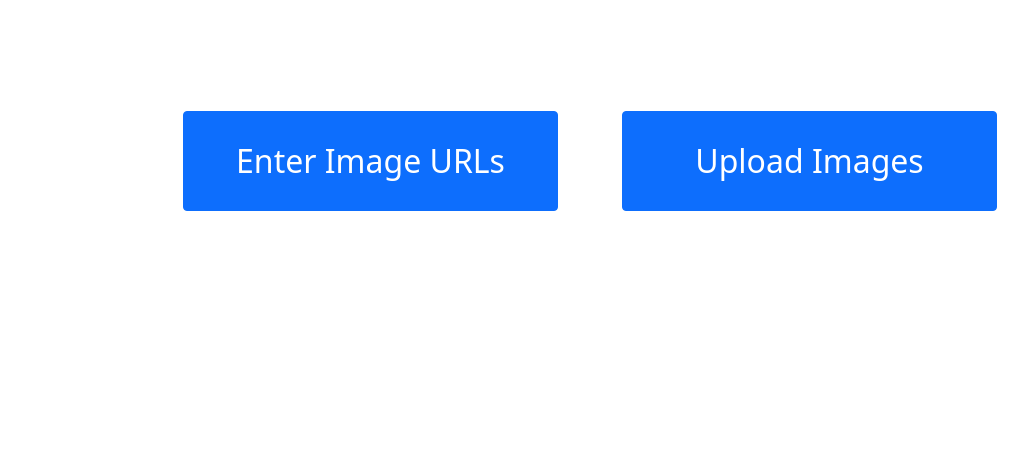
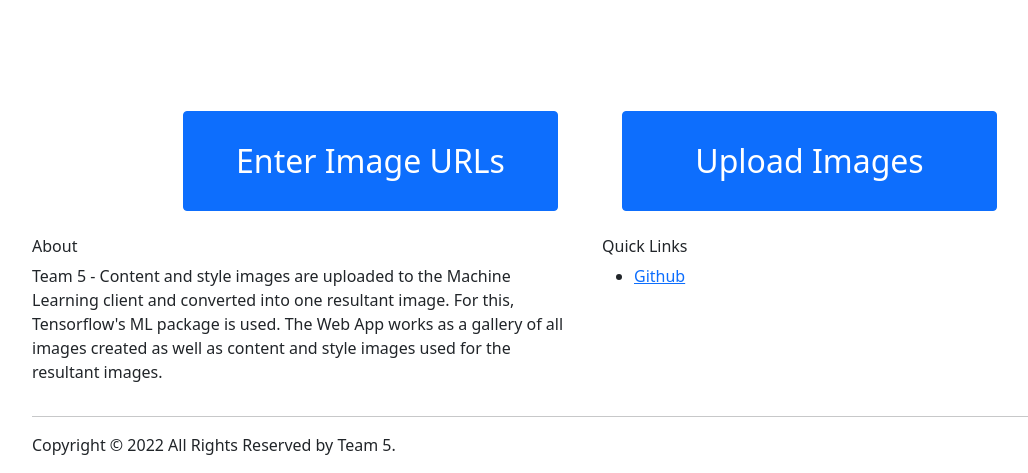
Before and after one commit to software-students-fall2022/final-project-project5-team5, a Flask app: page / in a window 1280 px wide. Shown: the part 515-988 px from the top of the page, without its empty margins (50-1078 px from the left). Before the commit the page ends 726 px from the top, so only its background shows below. Run offline with Flask 2, Linux system fonts and the light colour scheme.

Commit message:
added footer html code

```diff
--- a/ml-client/static/css/style.css
+++ b/ml-client/static/css/style.css
@@ -31,6 +31,7 @@
     width: 100%;
     justify-content: center;
     column-gap: 5%;
+    margin-bottom: 2%;
 }
 
 .optionBtn {
--- a/ml-client/templates/home.html
+++ b/ml-client/templates/home.html
@@ -19,5 +19,40 @@
                 <button class="btn btn-primary optionBtn">Upload Images</button>
             </a>
         </div>
+
+
+        <!--- FOOTER STARTS-->
+        <footer class="site-footer">
+            <div class="container">
+              <div class="row">
+                <div class="col-sm-12 col-md-6">
+                    <h6>About</h6>
+                    <p class="text-justify">Team 5 - Content and style images are uploaded to the Machine Learning client and
+                    converted into one resultant image. For this, Tensorflow's ML package is used. The Web App works as a gallery
+                    of all images created as well as content and style images used for the resultant images.
+                    </p>
+                </div>
+
+                <div class="col-xs-6 col-md-3">
+                  <h6>Quick Links</h6>
+                  <ul class="footer-links">
+                    <li><a href="http://scanfcode.com/about/">Github</a></li>
+                  </ul>
+                </div>
+              </div>
+              <hr>
+            </div>
+            <div class="container">
+              <div class="row">
+                <div class="col-md-8 col-sm-6 col-xs-12">
+                  <p class="copyright-text">Copyright &copy; 2022 All Rights Reserved by
+               Team 5.
+                  </p>
+                </div>
+              </div>
+            </div>
+        </footer>
+        <!--- FOOTER ENDS-->
+
     </body>
 </html>
```
